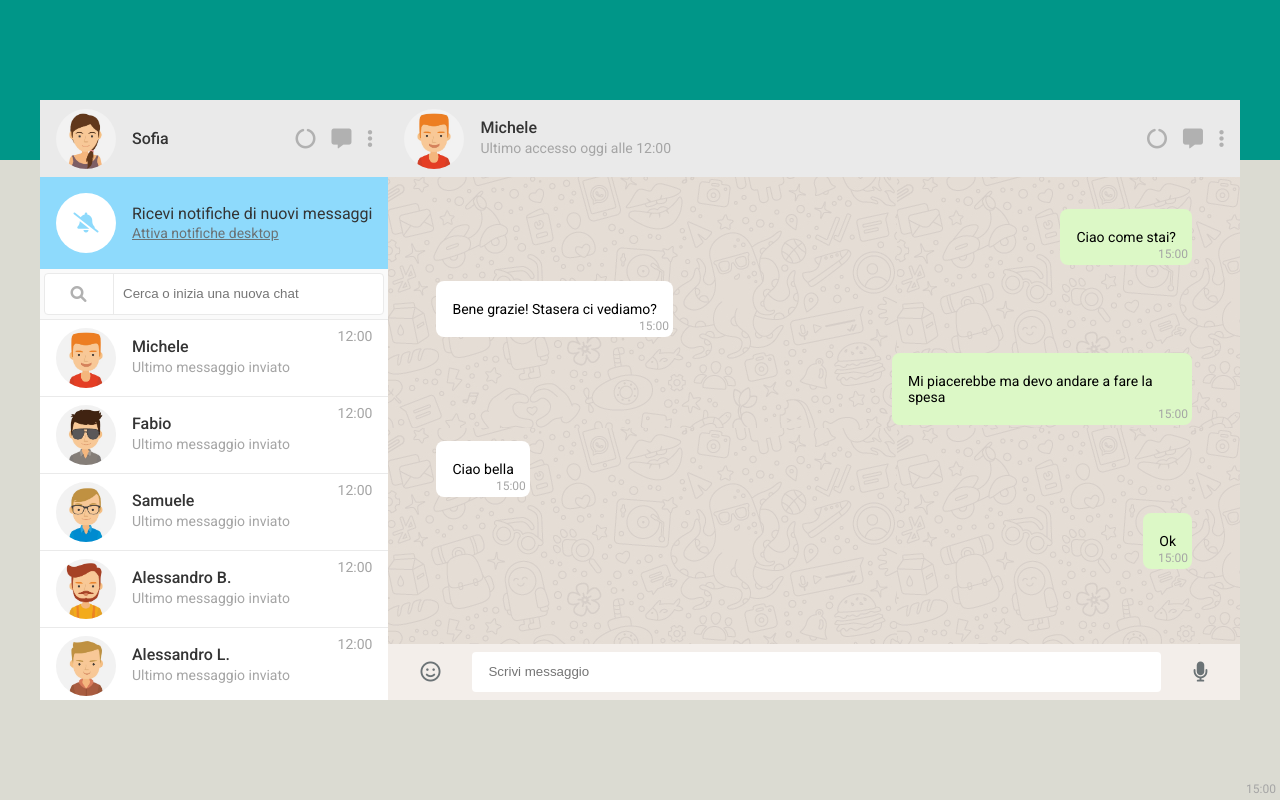
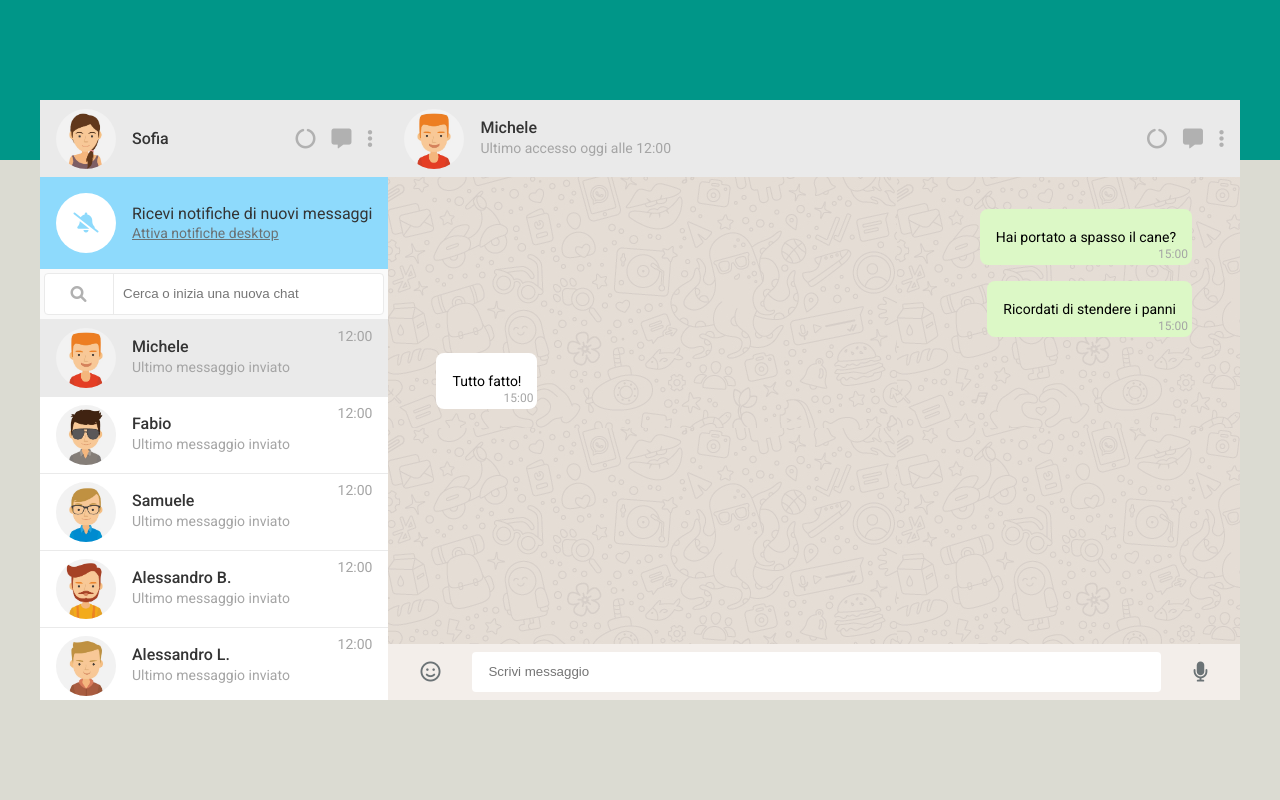
Before and after one commit to danielecapano/vue-boolzapp, a plain HTML site: page index.html in a window 1280 px wide. Drawn offline with nearby package versions, Linux system fonts and the light colour scheme.

Commit message:
ADD - dinamic chat and selected contact

```diff
--- a/css/style.css
+++ b/css/style.css
@@ -219,11 +219,11 @@ aside {
     max-width: 300px;
 }
 
-.message.send {
+.message.sent {
     background-color: var(--send-message);
 }
 
-.message.recevied {
+.message.received {
     align-self: flex-start;
 }
 
--- a/index.html
+++ b/index.html
@@ -52,7 +52,11 @@
                 ></span>
               </div>
               <ul class="contacts-list">
-                <li class="contact" v-for="(contact, index) in contacts">
+                <li
+                  :class="currentIndex === index ? 'contact active' : 'contact'"
+                  v-for="(contact, index) in contacts"
+                  @click="selectContact(index)"
+                >
                   <img
                     class="contact-avatar"
                     :src="contact.avatar"
@@ -64,68 +68,16 @@
                   </div>
                   <span class="date">12:00</span>
                 </li>
-
-                <!-- <li class="contact active">
-                  <img
-                    class="contact-avatar"
-                    src="./img/avatar_2.jpg"
-                    alt="image"
-                  />
-                  <div class="body">
-                    <p class="name">Michele</p>
-                    <p class="last-message">Ultimo messaggio inviato</p>
-                  </div>
-                  <span class="date">12:00</span>
-                </li>
-
-                <li class="contact">
-                  <img
-                    class="contact-avatar"
-                    src="./img/avatar_3.jpg"
-                    alt="image"
-                  />
-                  <div class="body">
-                    <p class="name">Michele</p>
-                    <p class="last-message">Ultimo messaggio inviato</p>
-                  </div>
-                  <span class="date">12:00</span>
-                </li>
-
-                <li class="contact">
-                  <img
-                    class="contact-avatar"
-                    src="./img/avatar_1.jpg"
-                    alt="image"
-                  />
-                  <div class="body">
-                    <p class="name">Michele</p>
-                    <p class="last-message">Ultimo messaggio inviato</p>
-                  </div>
-                  <span class="date">12:00</span>
-                </li>
-
-                <li class="contact">
-                  <img
-                    class="contact-avatar"
-                    src="./img/avatar_1.jpg"
-                    alt="image"
-                  />
-                  <div class="body">
-                    <p class="name">Michele</p>
-                    <p class="last-message">Ultimo messaggio inviato</p>
-                  </div>
-                  <span class="date">12:00</span>
-                </li> -->
               </ul>
             </aside>
             <div class="contact active">
               <img
                 class="contact-avatar"
-                src="./img/avatar_1.jpg"
+                :src="contacts[currentIndex].avatar"
                 alt="image"
               />
               <div class="body">
-                <p class="name">Michele</p>
+                <p class="name">{{ contacts[currentIndex].name }}</p>
                 <p class="last-message">Ultimo accesso oggi alle 12:00</p>
               </div>
               <ul class="icons">
@@ -140,11 +92,15 @@
             </div>
             <div class="chat">
               <ul class="chat-list">
-                <li class="message send">
-                  Ciao come stai?
+                <li
+                  class="message"
+                  :class="message.status === 'sent' ? 'sent' : 'received'"
+                  v-for="message in contacts[currentIndex].messages"
+                >
+                  {{ message.message }}
                   <span class="message-date">15:00</span>
                 </li>
-                <span class="message-date">15:00</span>
+                <!-- <span class="message-date">15:00</span>
                 <li class="message recevied">
                   Bene grazie! Stasera ci vediamo?
                   <span class="message-date">15:00</span>
@@ -160,7 +116,7 @@
                 <li class="message send">
                   Ok
                   <span class="message-date">15:00</span>
-                </li>
+                </li> -->
               </ul>
             </div>
             <div class="new-message">
--- a/js/app.js
+++ b/js/app.js
@@ -166,10 +166,15 @@ createApp({
           ],
         },
       ],
+      currentIndex: 0,
     };
   },
 
-  methods: {},
+  methods: {
+    selectContact(i) {
+      this.currentIndex = i;
+    },
+  },
 
   mounted() {
     console.log("VUE OK");
```
